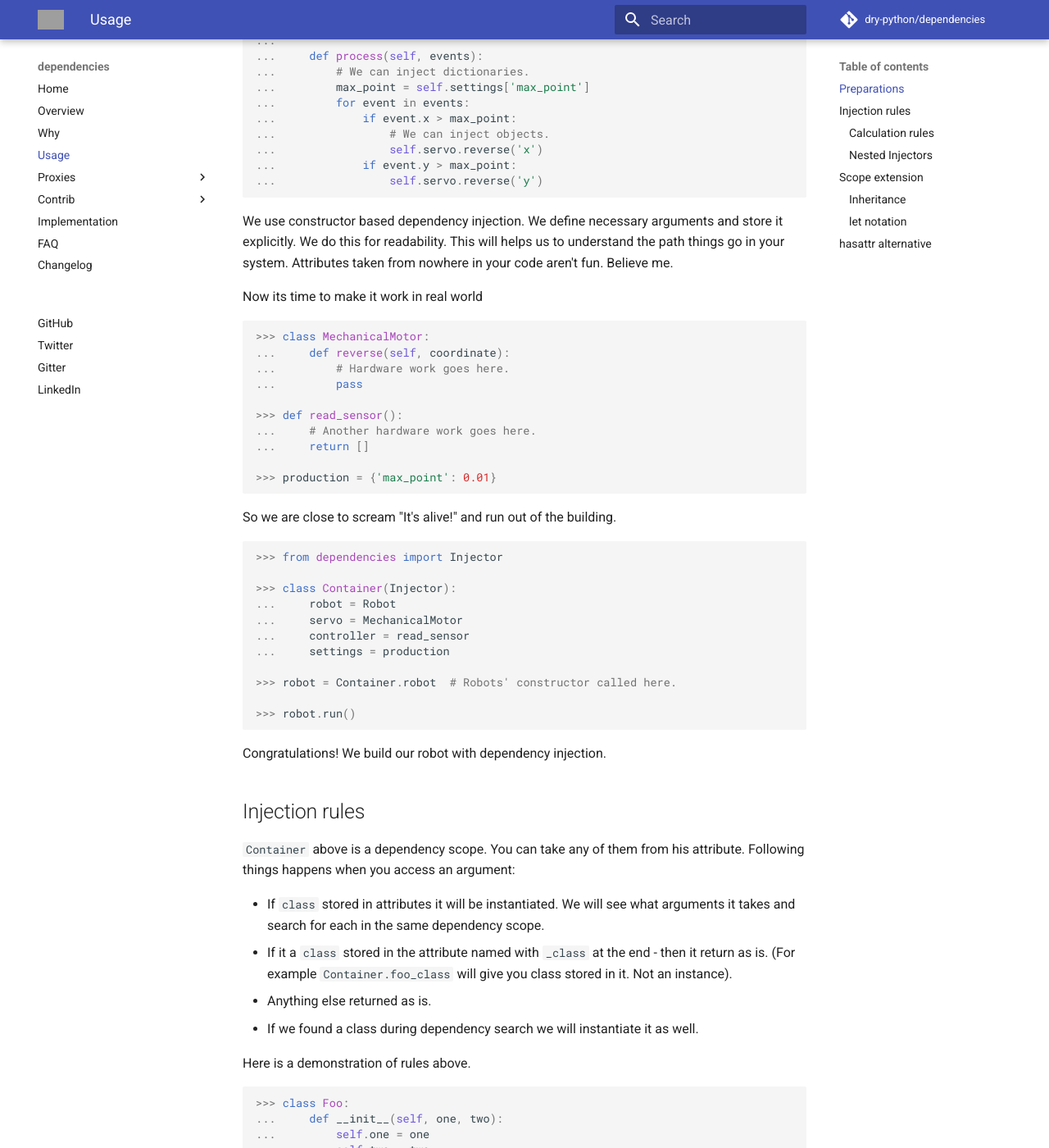
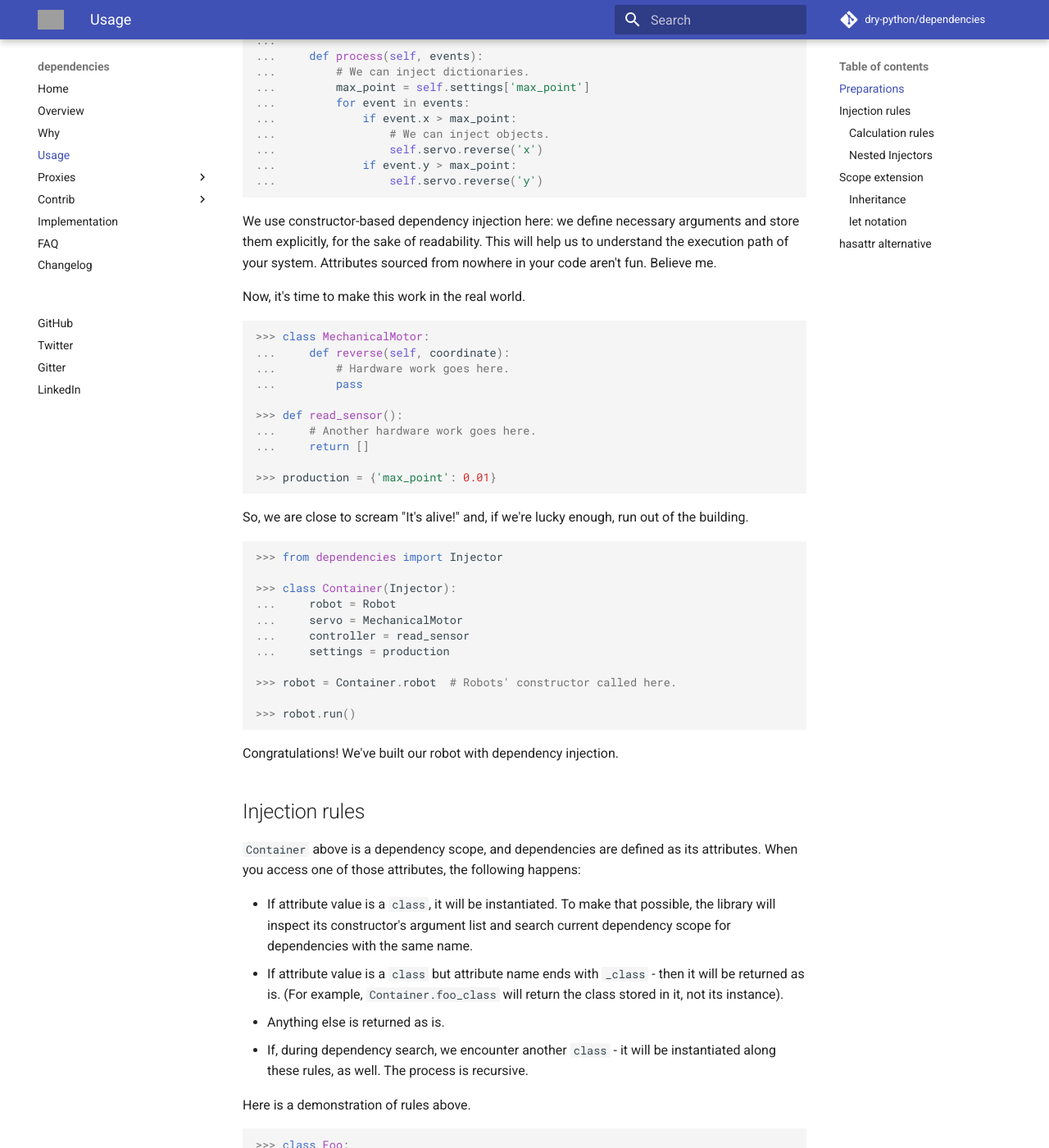
Before and after one commit to proofit404/dependencies, an MkDocs documentation site: the page built from docs/usage.md, in a window 1280 px wide and 1400 px high, scrolled down 573 px. Shown: the whole window at 82% size. Built offline with MkDocs 1.6.1 and Material for MkDocs 9.7.7, drawn with Linux system fonts in a browser that asks for light colours; comment, search, counter and statistics services are not loaded; some of the changed text lies outside the part shown; grey boxes are pictures that could not be loaded.

Commit message:
Suggesting minor changes to docs, mostly style related. (#184)
* Suggesting minor changes to docs, mostly style related.

* Pre-commit hook replaced * with - in Markdown lists

````diff
--- a/docs/usage.md
+++ b/docs/usage.md
@@ -2,8 +2,8 @@
 
 ## Preparations
 
-Before we start to inject dependencies lets define code which needs
-this dependencies. Also, lets add some behavior to your robot.
+Before we start to inject dependencies, let's define code which needs
+these dependencies. Also, let's add some behavior to your robot.
 
 ```pycon
 
@@ -36,12 +36,12 @@ this dependencies. Also, lets add some behavior to your robot.
 
 ```
 
-We use constructor based dependency injection. We define necessary
-arguments and store it explicitly. We do this for readability. This will
-helps us to understand the path things go in your system. Attributes
-taken from nowhere in your code aren't fun. Believe me.
+We use constructor-based dependency injection here: we define necessary
+arguments and store them explicitly, for the sake of readability. This will
+help us to understand the execution path of your system. Attributes
+sourced from nowhere in your code aren't fun. Believe me.
 
-Now its time to make it work in real world
+Now, it's time to make this work in the real world.
 
 ```pycon
 
@@ -58,7 +58,7 @@ Now its time to make it work in real world
 
 ```
 
-So we are close to scream "It's alive!" and run out of the building.
+So, we are close to scream "It's alive!" and, if we're lucky enough, run out of the building.
 
 ```pycon
 
@@ -76,22 +76,19 @@ So we are close to scream "It's alive!" and run out of the building.
 
 ```
 
-Congratulations! We build our robot with dependency injection.
+Congratulations! We've built our robot with dependency injection.
 
 ## Injection rules
 
-`Container` above is a dependency scope. You can take any of them from
-his attribute. Following things happens when you access an argument:
+`Container` above is a dependency scope, and dependencies are defined as its attributes.
+When you access one of those attributes, the following happens:
 
-- If `class` stored in attributes it will be instantiated. We will see
-  what arguments it takes and search for each in the same dependency
-  scope.
-- If it a `class` stored in the attribute named with `_class` at the
-  end - then it return as is. (For example `Container.foo_class` will
-  give you class stored in it. Not an instance).
-- Anything else returned as is.
-- If we found a class during dependency search we will instantiate it
-  as well.
+- If attribute value is a `class`, it will be instantiated. To make that possible, the library
+  will inspect its constructor's argument list and search current dependency scope for dependencies
+  with the same name.
+- If attribute value is a `class` but attribute name ends with `_class` - then it will be returned as is. (For example, `Container.foo_class` will return the class stored in it, not its instance).
+- Anything else is returned as is.
+- If, during dependency search, we encounter another `class` - it will be instantiated along these rules, as well. The process is recursive.
 
 Here is a demonstration of rules above.
 
@@ -131,17 +128,23 @@ Here is a demonstration of rules above.
 
 ```
 
-As you can see `Foo` class needs argument named `two`. We find `Baz`
-class as a dependency satisfied this name. We see that this is a class -
-so we need to instantiate it too. We search for dependency named `x` and
-find `1`. We build `Baz` instance then use it to build `Foo` instance.
+Let's roll down what is happening here:
+
+- `Foo` class requires an argument named `two`;
+- In dependency scope, that argument resolves to `Baz` class;
+- Which is a class - oh boy, we need to instantiate it as well;
+- But its constructor requires an argument named `x`;
+- Which resolves to `1` in the dependency scope, so we do not need to go any further.
+
+Having found that out, we effectively construct, execute, and return `Foo(two=Baz(x=1))`.
 
 ### Calculation rules
 
-Each dependency evaluates once during injection process. If during
+Each dependency evaluates exactly once during injection process. If during
 dependency injection different classes have constructor argument with
-same name, it will be one object. But this objects lives only during one
-injection process. New attribute access - new object.
+the same name, the corresponding dependency will be instantiated once and these
+two constructors will receive the same object. But this object only lives during one
+injection process; another attribute access means a new object.
 
 ```pycon
 
@@ -184,8 +187,8 @@ False
 
 ### Nested `Injectors`
 
-It is possible to inject `Injector` it self. `Injector` subclasses
-provided as is and calculate its attributes on first use.
+It is possible to inject `Injector` itself. `Injector` subclasses
+are provided as is, and calculate their attributes on first use.
 
 ```pycon
 
@@ -239,17 +242,18 @@ provided as is and calculate its attributes on first use.
 
 ## Scope extension
 
-You need to have whole collection of dependencies only in injection
-moment i.e. on scope attribute access. You can define scope partially
-and then extend it. There are two ways to do that:
+You can define a dependency scope partially and then extend it; only in injection moment,
+meaning at the time of attribute access, you are required to have the complete scope.
+
+There are two ways to extend dependency scopes:
 
 - inheritance
 - `let` notation
 
 ### Inheritance
 
-You can add additional dependencies or redefine already provided in the
-scope subclasses:
+You can add additional dependencies or redefine existing ones in a
+scope subclass:
 
 ```pycon
 
@@ -284,8 +288,8 @@ Multiple inheritance is allowed as well.
 
 ```
 
-Also we provide `and` notation for inplace `Injector` composition.
-Example below is full equivalent to the previous one without
+We also provide `and` notation for in-place `Injector` composition.
+Example below is full equivalent to the previous one, but without
 intermediate class needed.
 
 ```pycon
@@ -304,9 +308,9 @@ intermediate class needed.
 
 ### `let` notation
 
-You can temporary redefine dependency for only one case. This is
-extremely useful for tests. Inject asserts instead of some dependency an
-you will be able to test your system in all possible cases. It even
+You can temporary redefine a dependency for only one case. This is
+extremely useful for tests. Inject an assertion instead of one or more dependencies, and
+you will be able to test your system in all possible cases. It is, for example,
 possible to simulate database integrity error on concurrent access.
 
 ```pycon
````
Also changed, not shown: docs/faq.md (+16 -17 lines), docs/implementation.md (+11 -12 lines), docs/index.md (+8 -8 lines), docs/overview.md (+1 -1 lines), docs/why.md (+50 -49 lines).
